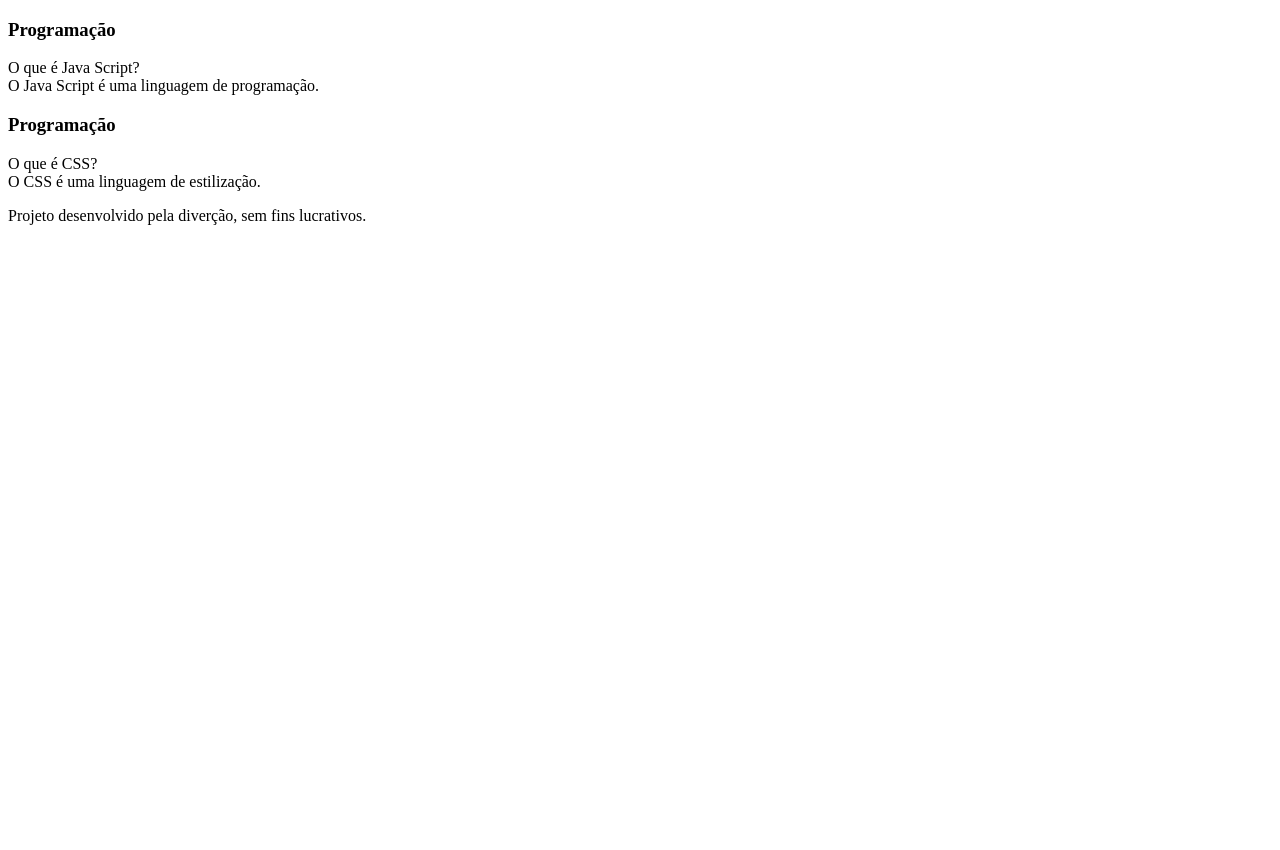
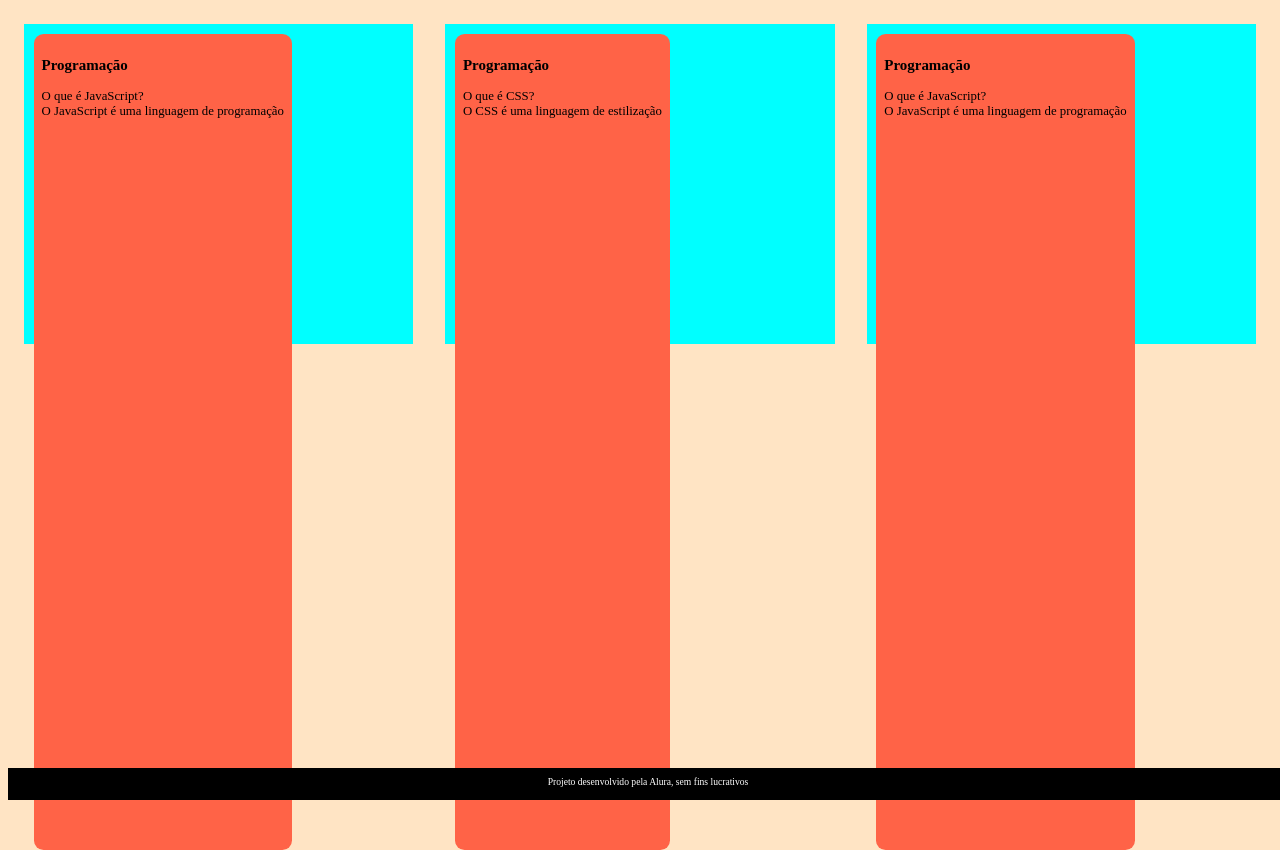
Before and after one commit to fogos157/flashcards244, a plain HTML site: page flashcard244/index.html in a window 1280 px wide. Before the commit the page ends 800 px from the top, so only its background shows below. Drawn offline with Linux system fonts and the light colour scheme; files that its build step writes are made by us from their sources.

Commit message:
Add files via upload

```diff
--- a/flashcard244/index.html
+++ b/flashcard244/index.html
@@ -3,38 +3,49 @@
 <head>
     <meta charset="UTF-8">
     <meta name="viewport" content="width=device-width, initial-scale=1.0">
-    <title>flashcards 308</title>
+    <link rel="stylesheet" href="assets/style.css">
+    <title>Flashcard</title>
 </head>
 <body>
     <main>
-        <section id= “container”>
+        <section id="container">
             <article class="cartao">
                 <div class="cartao__conteudo">
-                <h3> Programação </h3>
+                    <h3>Programação</h3>
                     <div class="cartao__conteudo__pergunta">
-                    O que é Java Script?
+                        O que é JavaScript?
                     </div>
                     <div class="cartao__conteudo__resposta">
-                        O Java Script é uma linguagem de programação.
+                        O JavaScript é uma linguagem de programação
                     </div>
                 </div>
             </article>
             <article class="cartao">
                 <div class="cartao__conteudo">
-                        <h3> Programação </h3>
+                    <h3>Programação</h3>
                     <div class="cartao__conteudo__pergunta">
                         O que é CSS?
                     </div>
                     <div class="cartao__conteudo__resposta">
-                                    O CSS é uma linguagem de estilização.
+                        O CSS é uma linguagem de estilização
                     </div>
                 </div>
-
+            </article>
+            <article class="cartao">
+                <div class="cartao__conteudo">
+                    <h3>Programação</h3>
+                    <div class="cartao__conteudo__pergunta">
+                        O que é JavaScript?
+                    </div>
+                    <div class="cartao__conteudo__resposta">
+                        O JavaScript é uma linguagem de programação
+                    </div>
+                </div>
             </article>
         </section>
     </main>
     <footer>
-        <p>Projeto desenvolvido pela diverção, sem fins lucrativos.</p>
+        <p>Projeto desenvolvido pela Alura, sem fins lucrativos</p>
     </footer>
 </body>
 </html>
--- /dev/null
+++ b/flashcard244/style.css
@@ -0,0 +1,44 @@
+body {
+    background-color: bisque;
+    font-family: Bai Jamjuree;
+}
+
+#container {
+    display:flex ;
+}
+
+.cartao {
+    margin: 1rem 1rem;
+    background-color: aqua;
+    height: 20rem;
+    flex-grow: 1;
+    flex-basis: calc(33% -6rem);
+}
+
+.cartao__conteudo {
+    text-align: center;
+    height: 100%;
+    background-color: tomato;
+    text-align: left;
+    padding: 0.5rem;
+    position: absolute;
+    margin: 0.6rem;
+    border-radius: 0.6rem;
+    font-size: 1vw;
+}
+
+
+footer {
+    background-color: black;
+    color: white;
+    position: fixed;
+    bottom: 0;
+    width: 100%;
+    height: 2rem;
+}
+
+footer p {
+    text-align: center;
+    font-size: 0.6rem;
+    margin-top: 0.5rem;
+}
```
Lines whose indentation alone changed are shown as unchanged.
